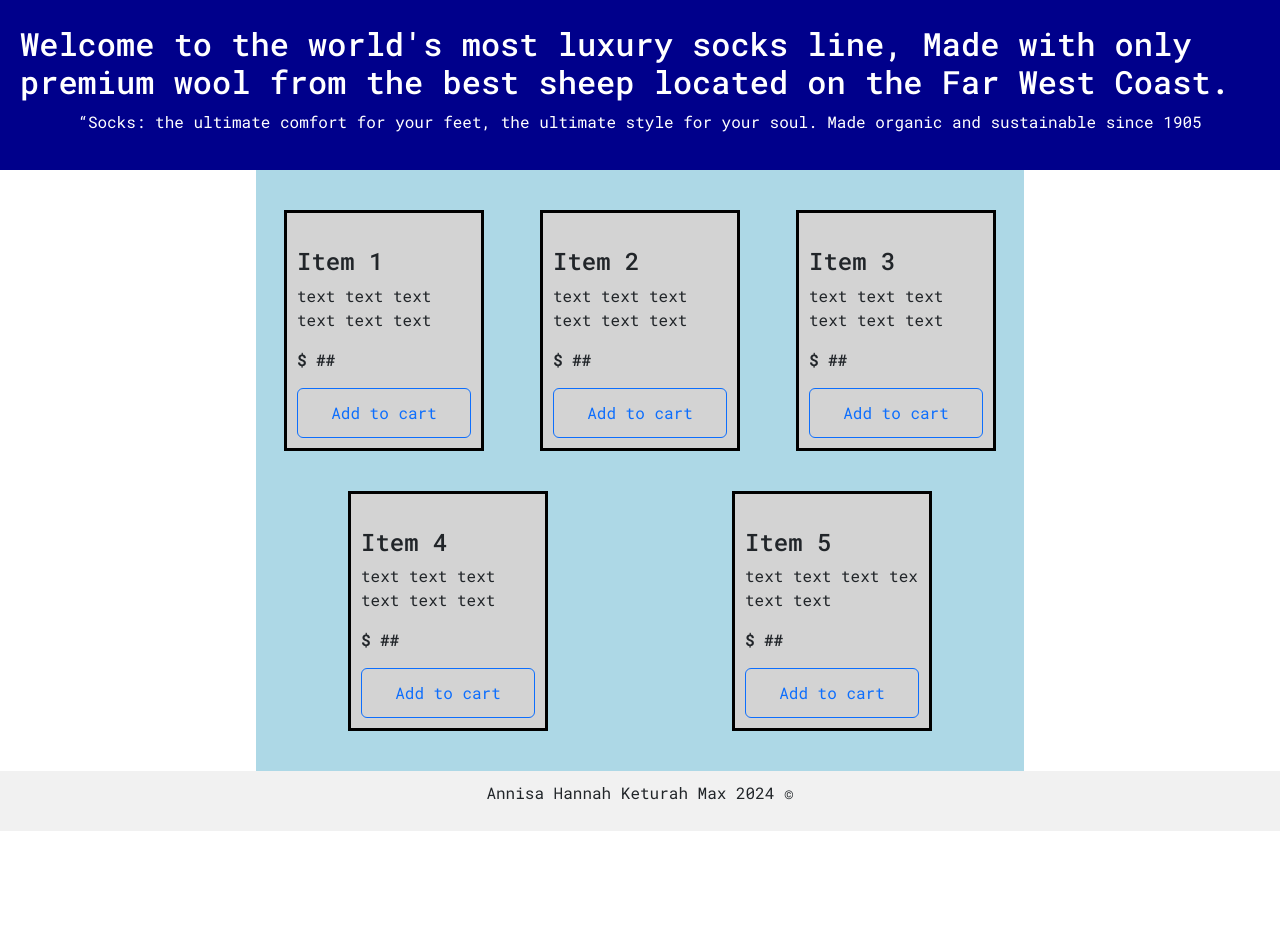
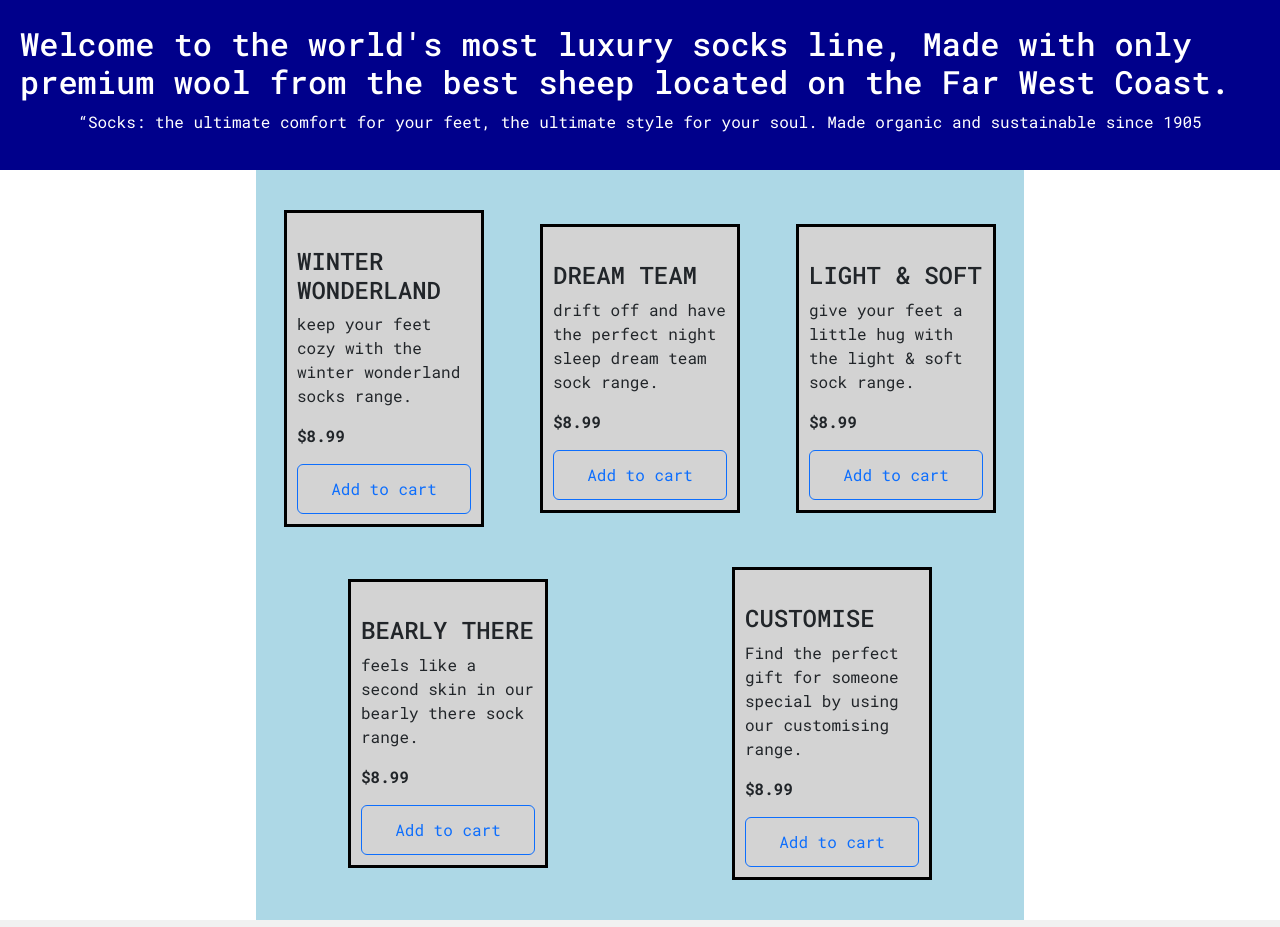
Before and after one commit to annisa-nye/GA-HTML-CSS-Project, a plain HTML site: page index.html in a window 1280 px wide. Shown: the part 197-1124 px from the top of the page. Before the commit the page ends 1028 px from the top, so only its background shows below. Drawn offline with nearby package versions, Linux system fonts and the light colour scheme.

Commit message:
Update 1

```diff
--- a/index.html
+++ b/index.html
@@ -27,7 +27,7 @@
     </header>
     <main>
         <div class="heading-box">
-            <h1> Fluffy Socks </h1>
+            <h1> FLUFFY SOCKS </h1>
             <div class="sub-heading-box">
                 <img>
                 <h2>Welcome to the world's most luxury socks line, Made with only premium wool from the best sheep located on the Far West Coast.  </h2>
@@ -37,37 +37,37 @@
         <section class="item-container">
             <div class="item item-1">
                 <img>
-                <h4>Item 1</h4>
-                <p class="description">text text text text text text</p>
-                <p><strong>$ ##</strong></p>
+                <h4>WINTER WONDERLAND</h4>
+                <p class="description">keep your feet cozy with the winter wonderland socks range.</p>
+                <p><strong>$8.99</strong></p>
                 <button type="button" class="btn btn-outline-primary">Add to cart</button>
             </div>
             <div class="item item-2">
                 <img>
-                <h4>Item 2</h4>
-                <p class="description">text text text text text text</p>
-                <p><strong>$ ##</strong></p>
+                <h4>DREAM TEAM</h4>
+                <p class="description">drift off and have the perfect night sleep dream team sock range.</p>
+                <p><strong>$8.99</strong></p>
                 <button type="button" class="btn btn-outline-primary">Add to cart</button>
             </div>
             <div class="item item-3">
                 <img>
-                <h4>Item 3</h4>
-                <p class="description">text text text text text text</p>
-                <p><strong>$ ##</strong></p>
+                <h4>LIGHT & SOFT</h4>
+                <p class="description">give your feet a little hug with the light & soft sock range.</p>
+                <p><strong>$8.99</strong></p>
                 <button type="button" class="btn btn-outline-primary">Add to cart</button>
             </div>
             <div class="item item-4">
                 <img>
-                <h4>Item 4</h4>
-                <p class="description">text text text text text text</p>
-                <p><strong>$ ##</strong></p>
+                <h4>BEARLY THERE</h4>
+                <p class="description">feels like a second skin in our bearly there sock range.</p>
+                <p><strong>$8.99</strong></p>
                 <button type="button" class="btn btn-outline-primary">Add to cart</button>
             </div>
             <div class="item item-5">
                 <img>
-                <h4>Item 5</h4>
-                <p class="description">text text text tex text text</p>
-                <p><strong>$ ##</strong></p>
+                <h4>CUSTOMISE</h4>
+                <p class="description">Find the perfect gift for someone special by using our customising range.</p>
+                <p><strong>$8.99</strong></p>
                 <button type="button" class="btn btn-outline-primary">Add to cart</button>
             </div>
     </main>
```
